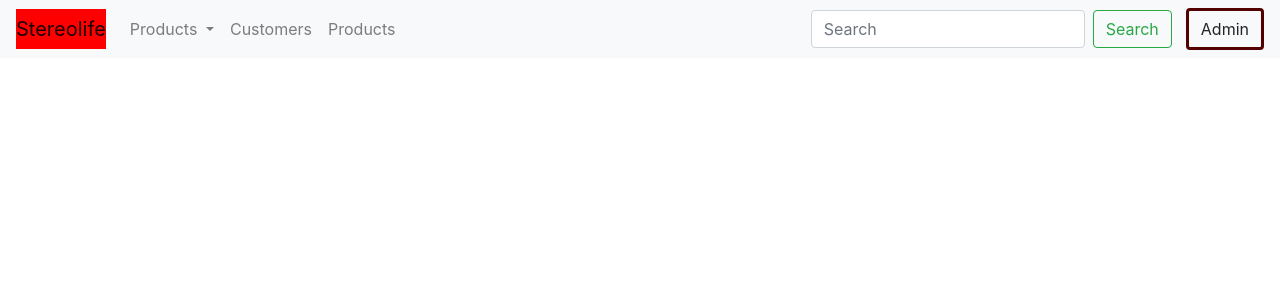
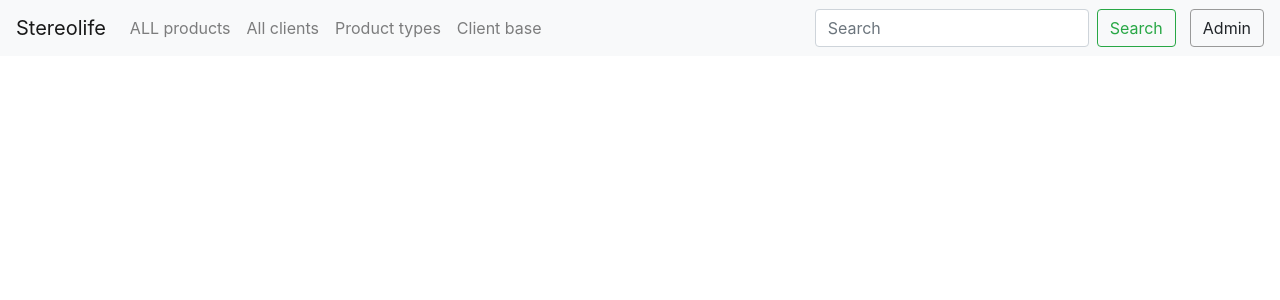
Before and after one commit to romi477/db_legacy, a Django app: page /stereolife/customers/ in a window 1280 px wide. Shown: the top 300 px of the page. Run offline with Django 3.2, Linux system fonts and the light colour scheme; data that the repository does not hold is empty; some libraries are stand-ins or nearby versions.

Commit message:
horizontal navbar

```diff
--- a/scc2_legacy/cinemas/templates/cinemas/allcustomers.html
+++ b/scc2_legacy/cinemas/templates/cinemas/allcustomers.html
@@ -2,10 +2,12 @@
 
 {% block content %}
 
-    {% for c in all_customers %}
-        <li>
-            <a href="{{ c.get_absolute_url }}">{{ c.name }}  [{{ c.iso }}]</a>
+    {% for customer in all_customers %}
+        <ul class="list-group">
+        <li class="list-group-item">
+            <a href="{{ customer.get_absolute_url }}">{{ customer.name }}  [{{ customer.iso }}]</a>
         </li>
+        </ul>
         {% endfor %}
     {% include 'cinemas/pagination.html' %}
 
--- a/scc2_legacy/cinemas/templates/cinemas/allproducts.html
+++ b/scc2_legacy/cinemas/templates/cinemas/allproducts.html
@@ -4,9 +4,11 @@
 {% block content %}
 
     {% for p in all_products %}
-        <li>
+        <ul class="list-group">
+        <li class="list-group-item">
             <a href="{{ p.get_absolute_url }}">{{ p.title }}</a>
         </li>
+        </ul>
     {% endfor %}
     {% include 'cinemas/pagination.html' %}
 
--- a/scc2_legacy/cinemas/templates/cinemas/pagination.html
+++ b/scc2_legacy/cinemas/templates/cinemas/pagination.html
@@ -1,18 +1,19 @@
 {% if is_paginated %}
+<hr>
     <nav aria-label="...">
         <ul class="pagination">
 
             {% if page_obj.has_previous %}
-                <li><a class="page-link" href="?page=1"> << </a></li>
+            <li><a class="page-link" href="?page=1"> &#60&#60 </a></li>
             <li class="page-item">
-                    <a class="page-link" href="?page={{ page_obj.previous_page_number }}" tabindex="-1">Previous</a>
+                <a class="page-link" href="?page={{ page_obj.previous_page_number }}" tabindex="-1"> &#60 </a>
             </li>
             {% else %}
             <li class="page-item disabled">
-                    <a class="page-link" href="#"> << </a>
+                <a class="page-link" href="#"> &#60&#60 </a>
             </li>
             <li class="page-item disabled">
-                    <a class="page-link" href="#" tabindex="-1">Previous</a>
+                <a class="page-link" href="#" tabindex="-1"> &#60 </a>
             </li>
             {% endif %}
 
@@ -30,15 +31,15 @@
 
             {% if page_obj.has_next %}
             <li class="page-item">
-                    <a class="page-link" href="?page={{ page_obj.next_page_number }}">Next</a>
+                <a class="page-link" href="?page={{ page_obj.next_page_number }}"> &#62 </a>
             </li>
-                <li><a class="page-link" href="?page={{ paginator.num_pages }}">>></a></li>
+            <li><a class="page-link" href="?page={{ paginator.num_pages }}"> &#62&#62 </a></li>
             {% else %}
             <li class="page-item disabled">
-                    <a class="page-link" href="#">Next</a>
+                <a class="page-link" href="#"> &#62 </a>
             </li>
             <li class="page-item disabled">
-                    <a class="page-link" href="#"> >> </a>
+                <a class="page-link" href="#"> &#62&#62 </a>
             </li>
             {% endif %}
 
--- a/scc2_legacy/cinemas/urls.py
+++ b/scc2_legacy/cinemas/urls.py
@@ -1,13 +1,20 @@
 from django.urls import path
-from django.conf.urls import url
 from .views import *
 
 
 
 urlpatterns = [
     path('', index, name='index'),
-    path('products/', ProductsList.as_view(), name='products'),
-    path('customers/', CustomersList.as_view(), name='customers'),
-    path('customers/<iso>/<name>', customer_info, name='customer_info'),
-    path('products/<iso>/<name>/<slug>', ProductInfo.as_view(), name='product_info'),
+
+    path('allproducts/', ProductsList.as_view(), name='all_products'),
+
+    path('products/', wide_tag_view, name='products_wide'),
+    path('products/<w_tag>/', narrow_tag_view, name='products_narrow'),
+    path('products/<w_tag>/<n_tag>/', product_list, name='product_list'),
+
+    path('customers/', CustomersList.as_view(), name='all_customers'),
+
+    path('customers/<iso>/<name>/', customer_info, name='customer_info'),
+    path('customers/<iso>/<name>/<slug>/', ProductInfo.as_view(), name='product_info'),
+
 ]
--- a/scc2_legacy/cinemas/views.py
+++ b/scc2_legacy/cinemas/views.py
@@ -4,12 +4,24 @@ from django.views import generic
 
 
 def index(request):
-    p = Cinema.objects.all()
-    lst = []
-    for i in p:
-        if i.wide_tag not in lst:
-            lst.append(i.wide_tag)
-    return render(request, 'cinemas/index.html', context={'lst': lst})
+
+    return render(request, 'cinemas/index.html')
+
+def wide_tag_view(request):
+    queryset = Cinema.objects.values('wide_tag')
+    wide_tag_list = [i['wide_tag'] for i in queryset]
+    return render(request, 'cinemas/products_wide_tag.html', context={'wide_product_list': set(wide_tag_list)})
+
+
+def narrow_tag_view(request, w_tag):
+    queryset = Cinema.objects.values('wide_tag', 'narrow_tag')
+    narrow_tag_list = [i['narrow_tag'] for i in queryset if i['wide_tag'] == w_tag]
+    return render(request, 'cinemas/products_narrow_tag.html', context={'narrow_product_list': set(narrow_tag_list), 'wtag': w_tag})
+
+def product_list(request, w_tag, n_tag):
+    queryset = Cinema.objects.values('title', 'narrow_tag')
+    prod_list = [i['title'] for i in queryset if i['narrow_tag'] == n_tag]
+    return render(request, 'cinemas/product_list.html', context={'product_list': prod_list})
 
 
 
--- a/scc2_legacy/static/css/styles.css
+++ b/scc2_legacy/static/css/styles.css
@@ -1,10 +1,30 @@
-
 
 .btn-light {
-    border: 3px solid #500;
+    border: 1px solid #999;
     margin-left: 14px;
 }
 
 .navbar-brand {
-    background: red;
+    background: ;
 }
+
+.pagination {
+    margin-left: auto;
+    margin-right: auto;
+    width: 30em;
+}
+
+.active {
+    background: ;
+}
+
+iframe {
+    display: block;
+    margin: 0 auto;
+    margin-top: 50px;
+}
+
+.breadcrumb {
+    padding: 1px 16px;
+    breadcrumb-divider: quote(">");
+}
--- a/scc2_legacy/templates/base_template.html
+++ b/scc2_legacy/templates/base_template.html
@@ -6,6 +6,8 @@
     <title>TVR</title>
     <link rel="stylesheet" href="https://stackpath.bootstrapcdn.com/bootstrap/4.1.3/css/bootstrap.min.css" integrity="sha384-MCw98/SFnGE8fJT3GXwEOngsV7Zt27NXFoaoApmYm81iuXoPkFOJwJ8ERdknLPMO" crossorigin="anonymous">
     <link rel="stylesheet" href="{% static 'css/styles.css' %}">
+    <style>
+    </style>
 </head>
 
 <body>
@@ -16,20 +18,18 @@
         </button>
         <div class="collapse navbar-collapse" id="navbarSupportedContent">
             <ul class="navbar-nav mr-auto">
-                <li class="nav-item dropdown">
-                    <a class="nav-link dropdown-toggle" href="{% url 'products' %}" id="navbarDropdownMenuLink" role="button" data-toggle="dropdown" aria-haspopup="true" aria-expanded="false">
-                        Products
-                    </a>
-                    <div class="dropdown-menu" aria-labelledby="navbarDropdownMenuLink">
-                        {% block products %}
-                        {% endblock %}
-                    </div>
+
+                <li class="nav-item">
+                    <a class="nav-link" href="{% url 'all_products' %}">ALL products</a>
                 </li>
                 <li class="nav-item">
-                    <a class="nav-link" href="{% url 'customers' %}">Customers</a>
+                    <a class="nav-link" href="{% url 'all_customers' %}">All clients</a>
                 </li>
                 <li class="nav-item">
-                    <a class="nav-link" href="{% url 'products' %}">Products</a>
+                    <a class="nav-link" href="{% url 'products_wide' %}">Product types</a>
+                </li>
+                <li class="nav-item">
+                    <a class="nav-link" href="#">Client base</a>
                 </li>
             </ul>
 
```
Also changed, not shown: scc2_legacy/cinemas/templates/cinemas/customer_info.html (+6 -2 lines), scc2_legacy/cinemas/templates/cinemas/index.html (+18 -1 lines), scc2_legacy/cinemas/templates/cinemas/product_info.html (+12 -7 lines), scc2_legacy/cinemas/templates/cinemas/product_list.html (added, +13 -0 lines), scc2_legacy/cinemas/templates/cinemas/products_narrow_tag.html (added, +13 -0 lines), scc2_legacy/cinemas/templates/cinemas/products_wide_tag.html (added, +18 -0 lines). Lines whose indentation alone changed are shown as unchanged.
